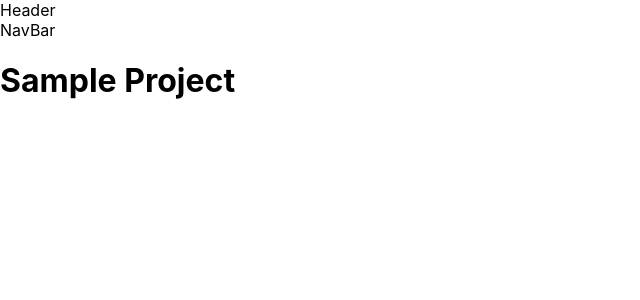
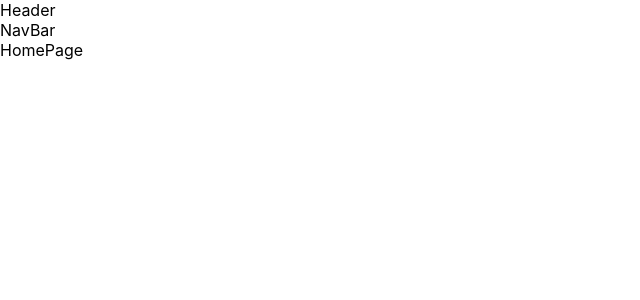
Before and after one commit to anthonyBosek/sampleProject, a React (Create React App) app in the folder client/: page / in a window 1280 px wide. Shown: the top 300 px of the page, without its empty margins (0-640 px from the left). Built offline with nearby package versions, Linux system fonts and the light colour scheme.

Commit message:
browser router in app.js

```diff
--- a/client/src/App.js
+++ b/client/src/App.js
@@ -1,12 +1,20 @@
+import { BrowserRouter, Routes, Route } from "react-router-dom";
 import Header from "./components/Header";
 import NavBar from "./components/NavBar";
+import HomePage from "./views/HomePage";
+import ContentPage from "./views/ContentPage";
 
 const App = () => {
   return (
     <div className="App">
-      <Header />
-      <NavBar />
-      <h1>Sample Project</h1>
+      <BrowserRouter>
+        <Header />
+        <NavBar />
+        <Routes>
+          <Route path="/" element={<HomePage />} />
+          <Route path="/content" element={<ContentPage />} />
+        </Routes>
+      </BrowserRouter>
     </div>
   );
 };
```
